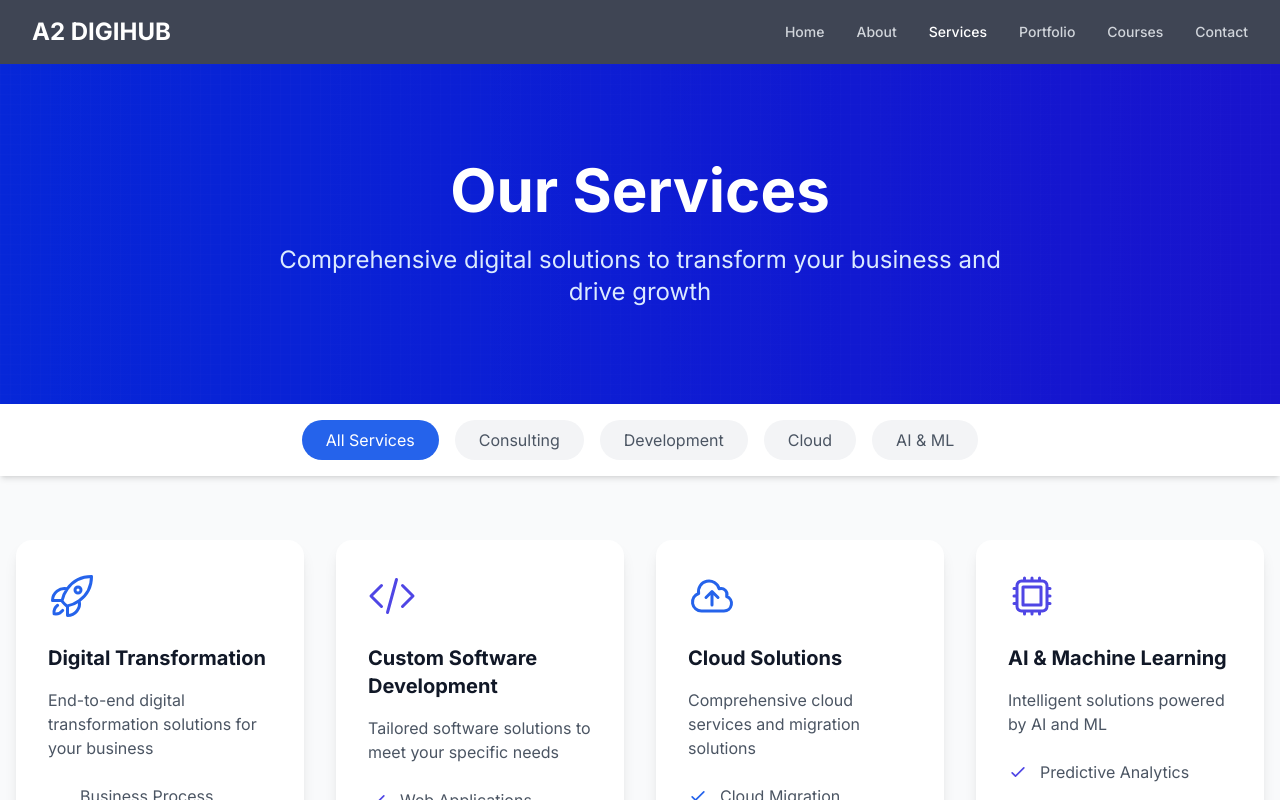
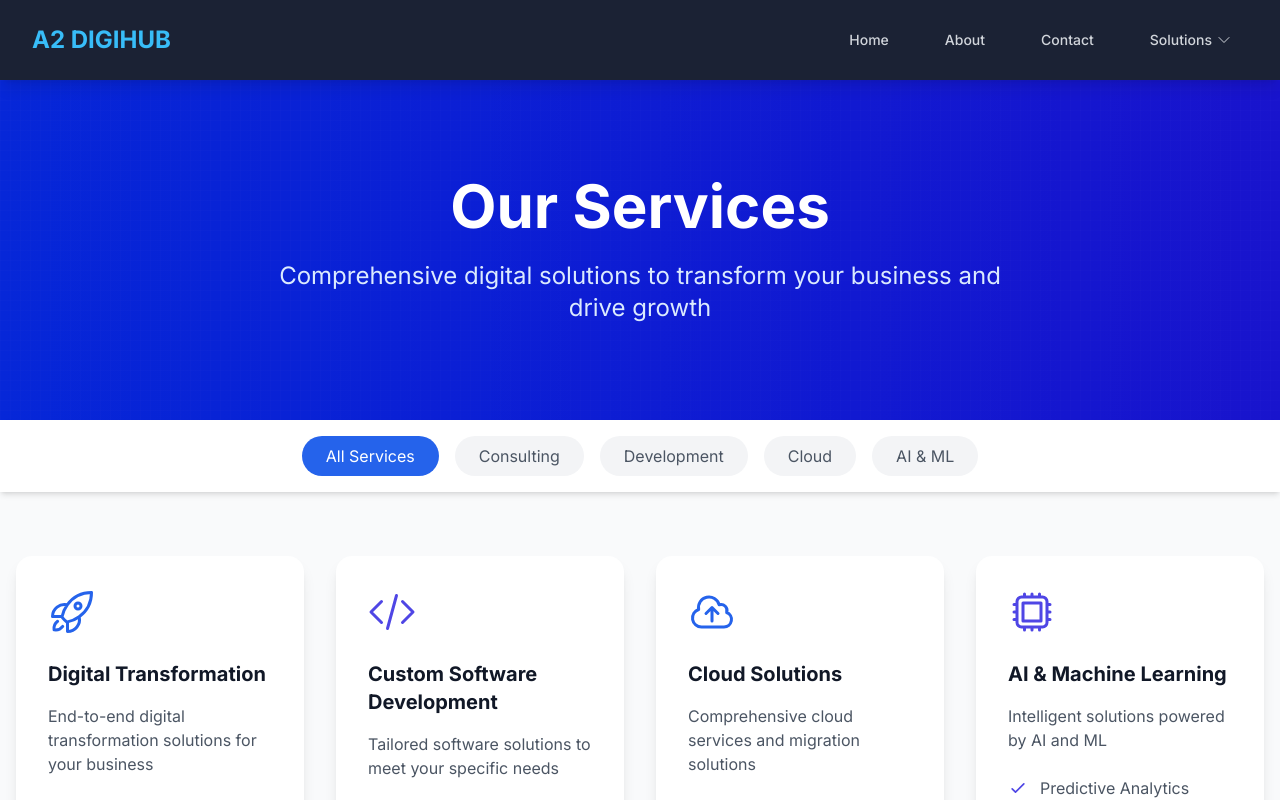
Before and after one commit to A2DIGIHUB/a2-digihub-website, a React (Create React App) app: page /services in a window 1280 px wide. Shown: the top 800 px of the page. Built offline with nearby package versions, Linux system fonts and the light colour scheme.

Commit message:
feat: update navbar with professional tech firm design
- Implement modern minimalist design with slate color palette
- Add gradient logo and subtle animations
- Improve dark mode support
- Enhance visual hierarchy and interaction states

```diff
--- /dev/null
+++ b/src/components/common/PageHeader.tsx
@@ -0,0 +1,33 @@
+import React from 'react';
+import { motion } from 'framer-motion';
+
+interface PageHeaderProps {
+  title: string;
+  description?: string;
+}
+
+const PageHeader: React.FC<PageHeaderProps> = ({ title, description }) => {
+  return (
+    <div className="bg-gradient-to-r from-slate-900 to-blue-900 text-white">
+      <div className="container mx-auto px-4 py-16 sm:px-6 lg:px-8">
+        <motion.div
+          initial={{ opacity: 0, y: 20 }}
+          animate={{ opacity: 1, y: 0 }}
+          transition={{ duration: 0.5 }}
+          className="max-w-3xl mx-auto text-center"
+        >
+          <h1 className="text-4xl font-bold sm:text-5xl mb-4">
+            {title}
+          </h1>
+          {description && (
+            <p className="text-xl text-gray-300">
+              {description}
+            </p>
+          )}
+        </motion.div>
+      </div>
+    </div>
+  );
+};
+
+export default PageHeader;
--- a/src/components/layout/Layout.tsx
+++ b/src/components/layout/Layout.tsx
@@ -2,6 +2,7 @@ import React, { useState, useEffect } from 'react';
 import { Link, useLocation } from 'react-router-dom';
 import { motion, AnimatePresence } from 'framer-motion';
 import { Bars3Icon, XMarkIcon } from '@heroicons/react/24/outline';
+import NavDropdown from '../navigation/NavDropdown';
 
 interface LayoutProps {
   children: React.ReactNode;
@@ -15,10 +16,13 @@ const Layout: React.FC<LayoutProps> = ({ children }) => {
   const navItems = [
     { path: '/', label: 'Home' },
     { path: '/about', label: 'About' },
+    { path: '/contact', label: 'Contact' },
+  ];
+
+  const dropdownItems = [
     { path: '/services', label: 'Services' },
     { path: '/portfolio', label: 'Portfolio' },
     { path: '/courses', label: 'Courses' },
-    { path: '/contact', label: 'Contact' },
   ];
 
   useEffect(() => {
@@ -39,39 +43,43 @@ const Layout: React.FC<LayoutProps> = ({ children }) => {
       <header
         className={`fixed top-0 left-0 right-0 z-50 transition-all duration-300 ${
           isScrolled || location.pathname !== '/'
-            ? 'bg-slate-900/80 backdrop-blur-lg'
-            : 'bg-transparent'
+            ? 'bg-slate-900/95 shadow-lg'
+            : 'bg-slate-900/80'
         }`}
       >
         <nav className="container mx-auto px-4 sm:px-6 lg:px-8">
-          <div className="flex justify-between items-center h-16">
-            <Link to="/" className="flex items-center space-x-2">
-              <span className="text-2xl font-bold text-white">
+          <div className="flex justify-between items-center h-20">
+            <Link
+              to="/"
+              className="flex items-center space-x-2 group"
+            >
+              <span className="text-2xl font-bold text-sky-400 group-hover:text-sky-300 transition-colors duration-300">
                 A2 DIGIHUB
               </span>
             </Link>
 
             {/* Desktop Navigation */}
-            <div className="hidden md:flex md:items-center md:space-x-8">
+            <div className="hidden md:flex md:items-center md:space-x-6">
               {navItems.map((item) => (
                 <Link
                   key={item.path}
                   to={item.path}
-                  className={`text-sm font-medium transition-colors duration-200 ${
+                  className={`text-sm font-medium transition-all duration-200 px-4 py-2 rounded-lg ${
                     location.pathname === item.path
-                      ? 'text-white'
-                      : 'text-gray-300 hover:text-white'
+                      ? 'text-sky-300 bg-sky-400/10'
+                      : 'text-gray-300 hover:text-sky-300 hover:bg-sky-400/5'
                   }`}
                 >
                   {item.label}
                 </Link>
               ))}
+              <NavDropdown label="Solutions" items={dropdownItems} />
             </div>
 
             {/* Mobile menu button */}
             <button
               onClick={() => setIsMenuOpen(!isMenuOpen)}
-              className="md:hidden p-2 rounded-md text-gray-300 hover:text-white focus:outline-none"
+              className="md:hidden p-2 rounded-lg text-gray-300 hover:text-sky-300 hover:bg-sky-400/5 transition-colors focus:outline-none"
             >
               {isMenuOpen ? (
                 <XMarkIcon className="h-6 w-6" />
@@ -89,18 +97,35 @@ const Layout: React.FC<LayoutProps> = ({ children }) => {
               initial={{ opacity: 0, height: 0 }}
               animate={{ opacity: 1, height: 'auto' }}
               exit={{ opacity: 0, height: 0 }}
-              className="md:hidden bg-slate-900/95 backdrop-blur-lg border-t border-gray-800"
+              className="md:hidden bg-slate-900/95 border-t border-sky-900/30"
             >
-              <div className="container mx-auto px-4 py-2 space-y-1">
+              <div className="container mx-auto px-4 py-4 space-y-2">
                 {navItems.map((item) => (
                   <Link
                     key={item.path}
                     to={item.path}
                     onClick={() => setIsMenuOpen(false)}
-                    className={`block px-3 py-2 rounded-md text-base font-medium ${
+                    className={`block px-4 py-3 rounded-lg text-base font-medium transition-all duration-200 ${
                       location.pathname === item.path
-                        ? 'text-white bg-white/10'
-                        : 'text-gray-300 hover:text-white hover:bg-white/10'
+                        ? 'text-sky-300 bg-sky-400/10'
+                        : 'text-gray-300 hover:text-sky-300 hover:bg-sky-400/5'
+                    }`}
+                  >
+                    {item.label}
+                  </Link>
+                ))}
+                <div className="px-4 py-2 text-sm font-semibold text-gray-500 uppercase tracking-wider">
+                  Solutions
+                </div>
+                {dropdownItems.map((item) => (
+                  <Link
+                    key={item.path}
+                    to={item.path}
+                    onClick={() => setIsMenuOpen(false)}
+                    className={`block px-6 py-3 rounded-lg text-base font-medium transition-all duration-200 ${
+                      location.pathname === item.path
+                        ? 'text-sky-300 bg-sky-400/10'
+                        : 'text-gray-300 hover:text-sky-300 hover:bg-sky-400/5'
                     }`}
                   >
                     {item.label}
@@ -112,7 +137,7 @@ const Layout: React.FC<LayoutProps> = ({ children }) => {
         </AnimatePresence>
       </header>
 
-      <main className="flex-grow pt-16 w-full max-w-full">
+      <main className="flex-grow pt-20 w-full max-w-full">
         {children}
       </main>
 
--- /dev/null
+++ b/src/components/navigation/NavDropdown.tsx
@@ -0,0 +1,78 @@
+import React, { Fragment } from 'react';
+import { Menu, Transition } from '@headlessui/react';
+import { ChevronDownIcon } from '@heroicons/react/24/outline';
+import { Link, useLocation } from 'react-router-dom';
+
+interface DropdownItem {
+  path: string;
+  label: string;
+}
+
+interface NavDropdownProps {
+  label: string;
+  items: DropdownItem[];
+}
+
+const NavDropdown: React.FC<NavDropdownProps> = ({ label, items }) => {
+  const location = useLocation();
+
+  return (
+    <Menu as="div" className="relative inline-block text-left">
+      {({ open }) => (
+        <>
+          <Menu.Button
+            className={`inline-flex items-center text-sm font-medium transition-all duration-200 px-4 py-2 rounded-lg
+              ${open
+                ? 'text-sky-300 bg-sky-400/10'
+                : 'text-gray-300 hover:text-sky-300 hover:bg-sky-400/5'
+              }
+            `}
+          >
+            {label}
+            <ChevronDownIcon
+              className={`ml-1 h-4 w-4 transition-transform duration-200 ${
+                open ? 'rotate-180' : ''
+              }`}
+              aria-hidden="true"
+            />
+          </Menu.Button>
+
+          <Transition
+            as={Fragment}
+            enter="transition ease-out duration-200"
+            enterFrom="transform opacity-0 scale-95"
+            enterTo="transform opacity-100 scale-100"
+            leave="transition ease-in duration-150"
+            leaveFrom="transform opacity-100 scale-100"
+            leaveTo="transform opacity-0 scale-95"
+          >
+            <Menu.Items className="absolute right-0 mt-2 w-56 origin-top-right rounded-xl bg-slate-900/95 shadow-lg ring-1 ring-sky-900/30 focus:outline-none overflow-hidden">
+              <div className="py-2 px-1">
+                {items.map((item) => (
+                  <Menu.Item key={item.path}>
+                    {({ active }) => (
+                      <Link
+                        to={item.path}
+                        className={`block px-4 py-3 text-sm rounded-lg transition-all duration-200 ${
+                          location.pathname === item.path
+                            ? 'text-sky-300 bg-sky-400/10'
+                            : active
+                            ? 'text-sky-300 bg-sky-400/5'
+                            : 'text-gray-300'
+                        }`}
+                      >
+                        {item.label}
+                      </Link>
+                    )}
+                  </Menu.Item>
+                ))}
+              </div>
+            </Menu.Items>
+          </Transition>
+        </>
+      )}
+    </Menu>
+  );
+};
+
+export default NavDropdown;
--- a/tsconfig.json
+++ b/tsconfig.json
@@ -1,6 +1,6 @@
 {
   "compilerOptions": {
-    "target": "es5",
+    "target": "es2015",
     "lib": [
       "dom",
       "dom.iterable",
```
Also changed, not shown: src/components/sections/PortfolioSection.tsx (+7 -7 lines).
